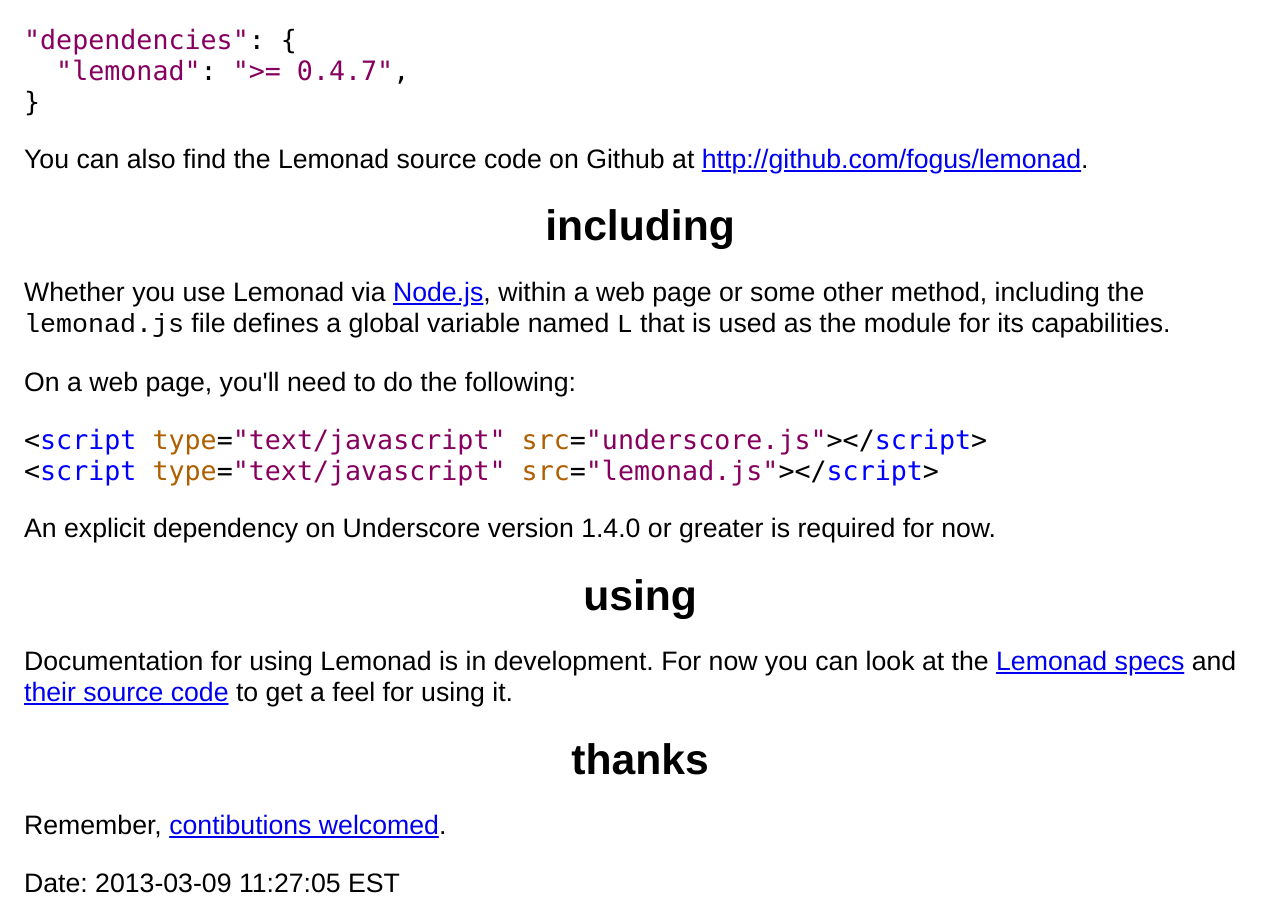
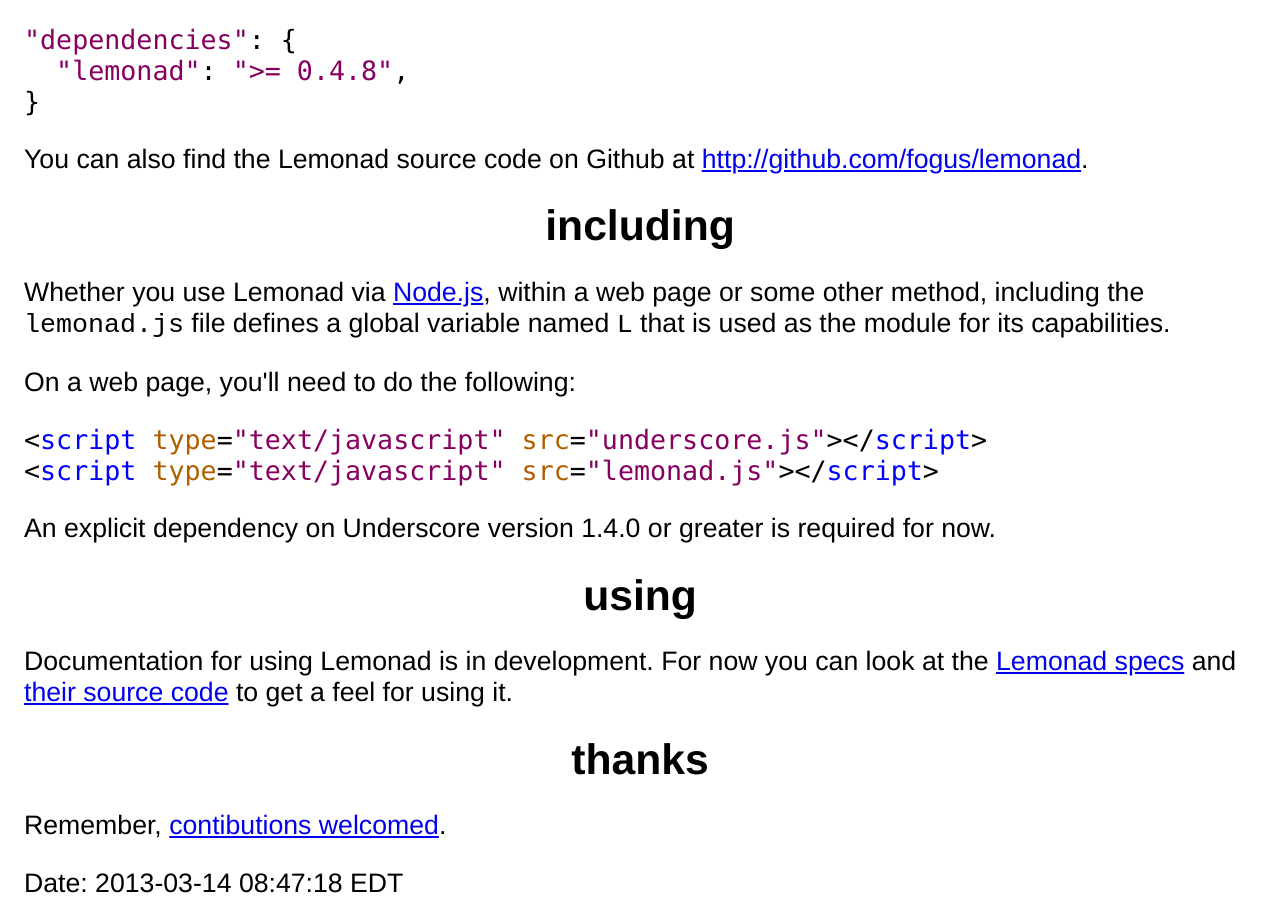
Before and after one commit to fogus/lemonad, a website: page what.html in a window 1280 px wide. Shown: the part 1023-1946 px from the top of the page. Drawn offline with Linux system fonts and the light colour scheme.

```diff
--- a/what.html
+++ b/what.html
@@ -7,7 +7,7 @@
 <meta http-equiv="Content-Type" content="text/html;charset=utf-8"/>
 <meta name="title" content="Lemonad"/>
 <meta name="generator" content="Org-mode"/>
-<meta name="generated" content="2013-03-09 11:27:05 EST"/>
+<meta name="generated" content="2013-03-14 08:47:18 EDT"/>
 <meta name="author" content="Fogus"/>
 <meta name="description" content=""/>
 <meta name="keywords" content=""/>
@@ -72,7 +72,7 @@
 
 
 <pre class="src src-javascript"><span style="color: #87005f;">"dependencies"</span>: {
-  <span style="color: #87005f;">"lemonad"</span>: <span style="color: #87005f;">"&gt;= 0.4.7"</span>,
+  <span style="color: #87005f;">"lemonad"</span>: <span style="color: #87005f;">"&gt;= 0.4.8"</span>,
 }
 </pre>
 
@@ -137,7 +137,7 @@
 </div>
 
 <div id="postamble">
-<p class="date">Date: 2013-03-09 11:27:05 EST</p>
+<p class="date">Date: 2013-03-14 08:47:18 EDT</p>
 <p class="author">Author: Fogus</p>
 <p class="creator">Org version 7.8.11 with Emacs version 24</p>
 <a href="http://validator.w3.org/check?uri=referer">Validate XHTML 1.0</a>
```
